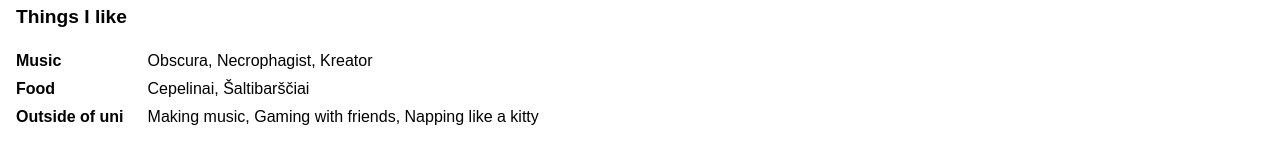
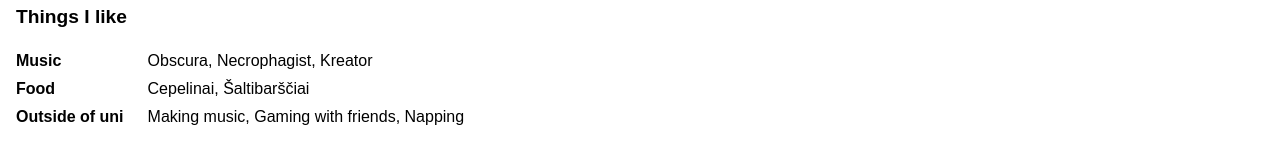
Before and after one commit to meowzerskittycat/meowzerskittycat.github.io, a Jekyll site: the page built from about.md, in a window 1280 px wide. Shown: the part 424-588 px from the top of the page. Built offline with Jekyll 4.4.1, drawn with Linux system fonts in a browser that asks for light colours.

Commit message:
Update Napping item description in favorites
Removed 'like a kitty' from the Napping item.

```diff
--- a/_data/favorites.yml
+++ b/_data/favorites.yml
@@ -5,4 +5,4 @@
 - category: "Food"
   items: ["Cepelinai", "Šaltibarščiai"]
 - category: "Outside of uni"
-  items: ["Making music", "Gaming with friends", "Napping like a kitty"]
+  items: ["Making music", "Gaming with friends", "Napping"]
```
